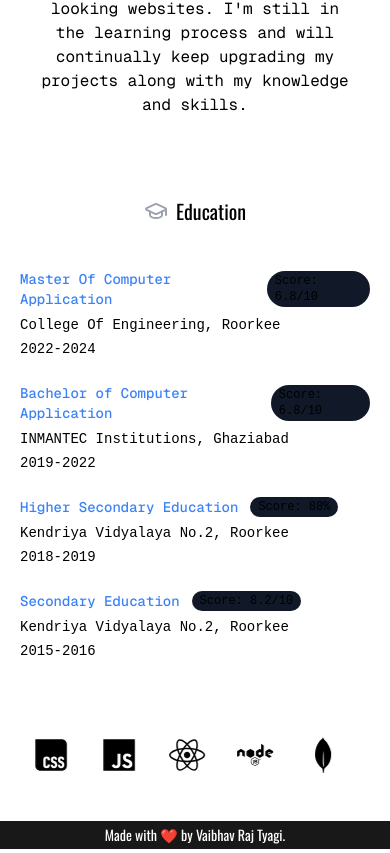
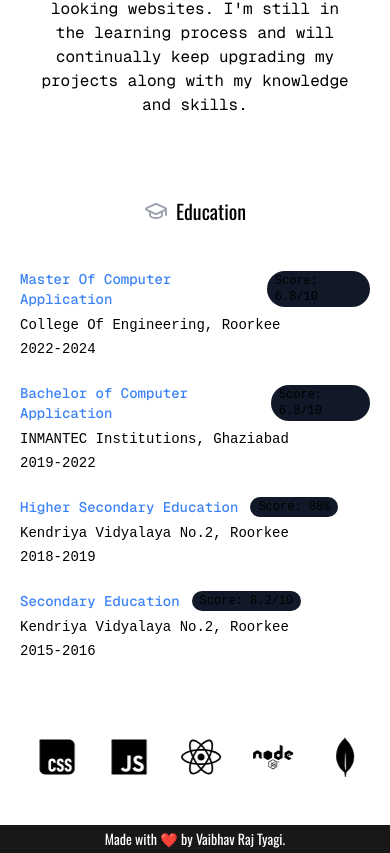
Before and after one commit to VaibhavRajTyagi/Portfolio, a React (Vite) app: page / in a window 390 px wide. Shown: the part 2361-3214 px from the top of the page. Built offline with nearby package versions, Linux system fonts and the light colour scheme; a web font is replaced by a local one.

Commit message:
Changed the size of the icons for mobile displays.

```diff
--- a/src/components/SkillIcons.jsx
+++ b/src/components/SkillIcons.jsx
@@ -8,7 +8,7 @@ import {
 } from "@fortawesome/free-brands-svg-icons";
 import { SiExpress, SiMongodb, SiTailwindcss } from "react-icons/si";
 
-const iconStyle = "min-w-9 md:min-w-12 min-h-9 md:min-h-12 mx-4 md:mx-8";
+const iconStyle = "min-w-10 md:min-w-12 min-h-10 md:min-h-12 mx-4 md:mx-8";
 
 const SkillIcons = () => {
   return (
```
